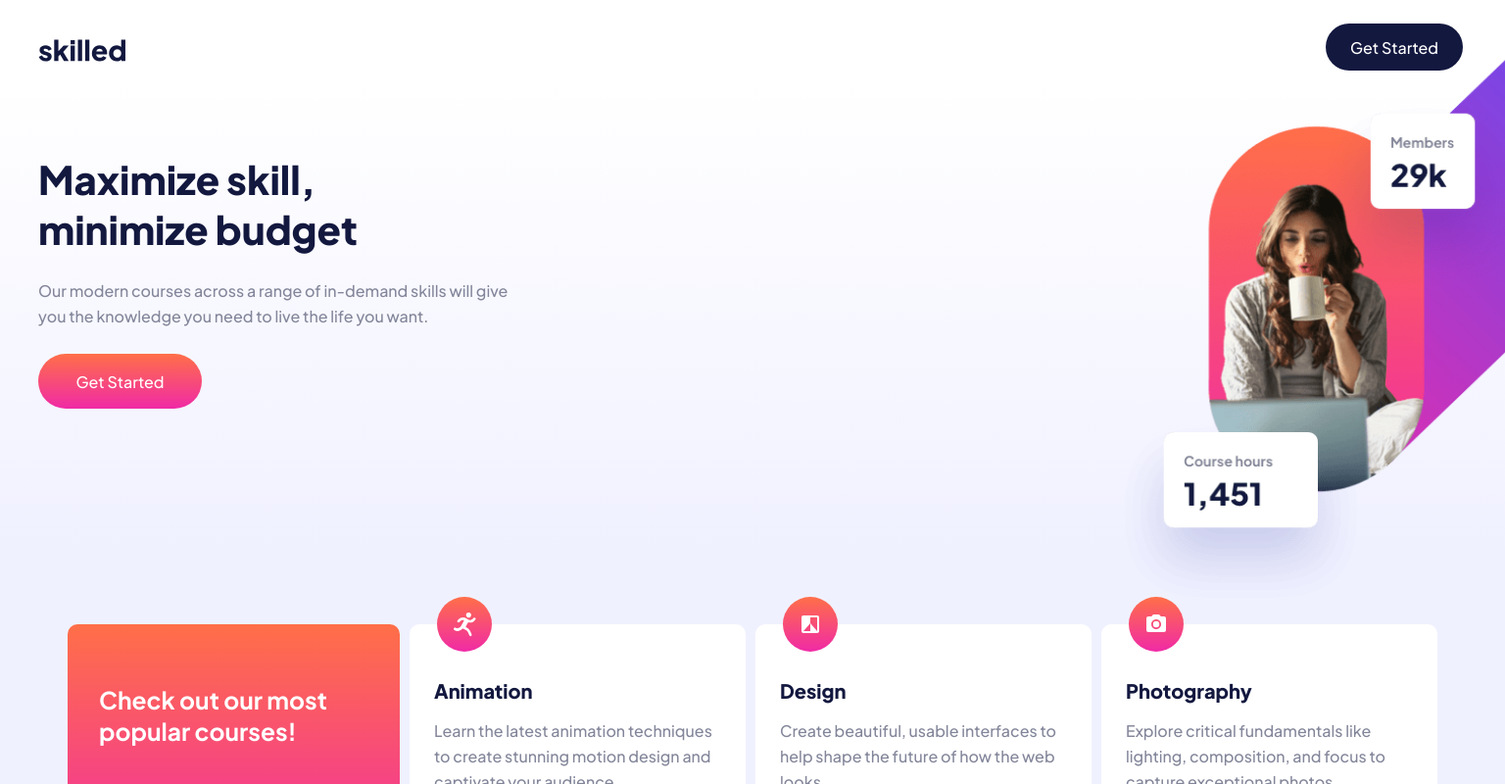
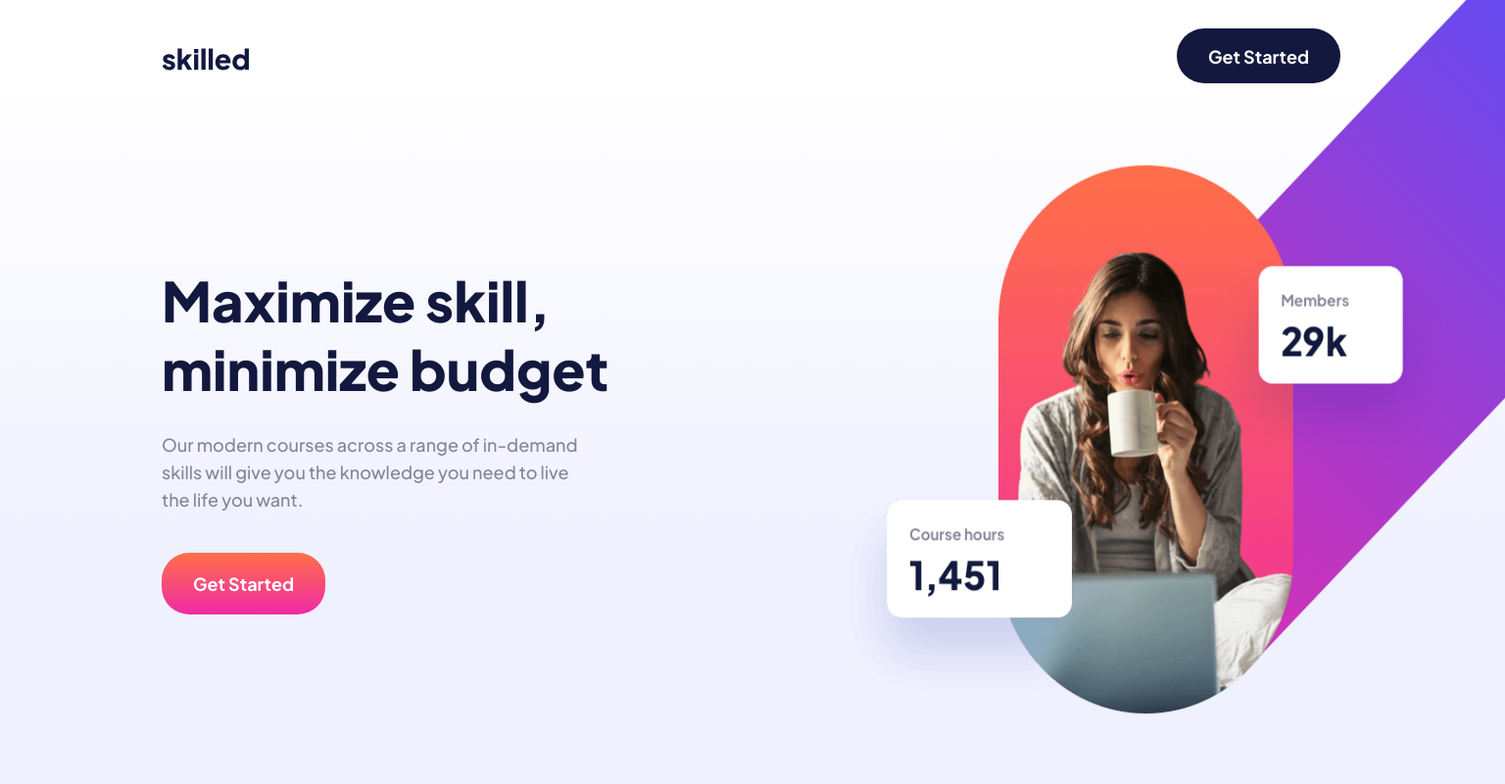
Before and after one commit to rjcrowderschaefer/fm-skilled-elearning-landing-page, a plain HTML site: page index.html in a window 1536 px wide. Shown: the whole page at 98% size. Drawn offline with Linux system fonts and the light colour scheme.

Commit message:
Update header and aside for desktop breakpoint

```diff
--- a/style.css
+++ b/style.css
@@ -70,10 +70,6 @@ body {
     margin: 0;
     padding: 0;
 }
-/*
-#pageHeader, #pageAside, #pageContent, #pageFooter {
-    overflow: hidden;
-} */
 
 #pageHeader {
     grid-area: header;
@@ -244,7 +240,6 @@ h4 {
             "footer footer";
         grid-template-rows: auto;
         grid-template-columns: repeat(2, 1fr);
-        /* grid-template-columns: minmax(2, 1fr); */
         overflow-x: hidden;
         height: 100vh;
         margin: 0;
@@ -272,7 +267,6 @@ h4 {
         width: 641px;
         height: 640px;
         transform: scale(1.1);
-        /* margin: -140px -260px 0 0; */
         top: -120px;
         right: -270px;
         z-index: 1;
@@ -325,3 +319,78 @@ h4 {
     }
 
  }
+
+ @media only screen and (min-width: 1440px) {
+
+    #pageHeader {
+        margin: 29px 165px 0 165px;
+    }
+
+    #pageAside {
+        position: relative;
+        margin: 0 0 240px 0;
+    }
+
+    h1 {
+        font-size: 5.6rem;
+        line-height: normal;
+        margin: 0 0 29px 0;
+    }
+
+    .desc-aside {
+        font-size: 1.8rem;
+        line-height: 2.8rem;
+        margin: 0 55px 40px 0;
+    }
+
+    .image-hero-tablet {
+        display: none;
+    }
+
+    .image-hero-desktop {
+        display: block;
+        width: 992px;
+        height: 937px;
+        top: -230px;
+        right: -310px;
+        position: absolute;
+    }
+
+    .aside-container-left {
+        margin: 185.57px 0 0 165px;
+    }
+
+    .btn-header {
+        width: 167px;
+        height: 56px;
+        font-size: 1.8rem;
+        font-weight: 700;;
+    }
+
+    .btn-aside {
+        width: 167px;
+        height: 63px;
+        font-size: 1.8rem;
+        font-weight: 700;
+    }
+
+    #pageContent {
+        margin: 0 165px 0 165px;
+        column-gap: 30px;
+    }
+
+    .popular {
+        width: 350px;
+        height: 322px;
+        font-size: 3.2rem;
+        font-weight: 800;
+        line-height: 4.2rem;
+        padding-top: 30px;
+    }
+
+    .category {
+        width: 350px;
+        height: 322px;
+    }
+
+ }
```
